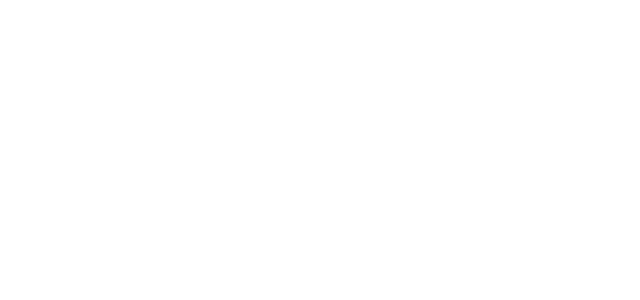
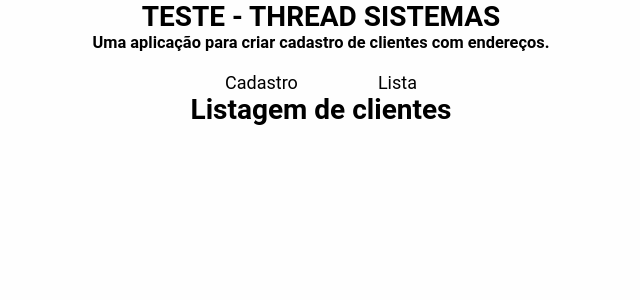
Before and after one commit to igorraphael/teste-thread-frontend, a React (Create React App) app: page /lista in a window 1280 px wide. Shown: the top 300 px of the page, without its empty margins (319-959 px from the left). Built offline with nearby package versions, Linux system fonts and the light colour scheme.

Commit message:
page list

```diff
--- /dev/null
+++ b/src/pages/Lista/index.js
@@ -0,0 +1,19 @@
+import React from 'react';
+import Navbar from '../../components/Navbar';
+import { Container, Content } from '../Main/styles';
+
+export default function Lista() {
+  return (
+    <Container>
+      <Content>
+        <h1>TESTE - THREAD SISTEMAS</h1>
+          <h3>Uma aplicação para criar cadastro de clientes com endereços.</h3>
+          <Navbar />
+          <div>
+            <h1> Listagem de clientes  </h1>
+          </div>
+      </Content>
+
+    </Container>
+  );
+}
--- a/src/routes.js
+++ b/src/routes.js
@@ -1,14 +1,14 @@
 import React from 'react';
 import { BrowserRouter, Switch, Route } from 'react-router-dom';
 import Main from "./pages/Main";
-import New from "./pages/New";
+import Lista from "./pages/Lista";
 
 export default function Routes(){
   return(
     <BrowserRouter>
       <Switch>
         <Route path="/" exact component={Main} />
-        <Route path="/new" component={New} />
+        <Route path="/lista" component={Lista} />
       </Switch>
     </BrowserRouter>
   );
```
